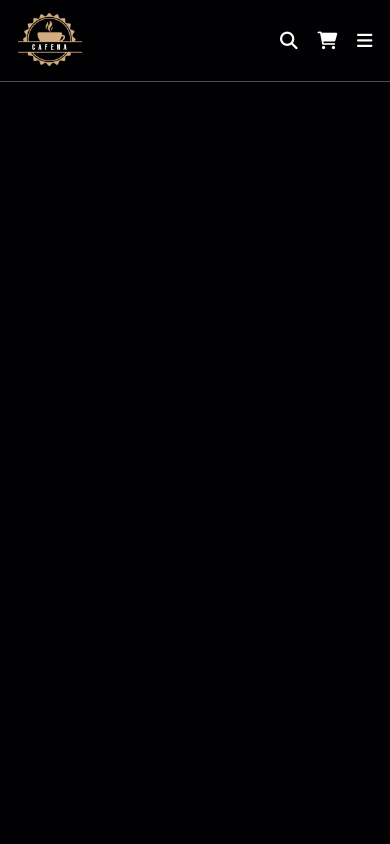
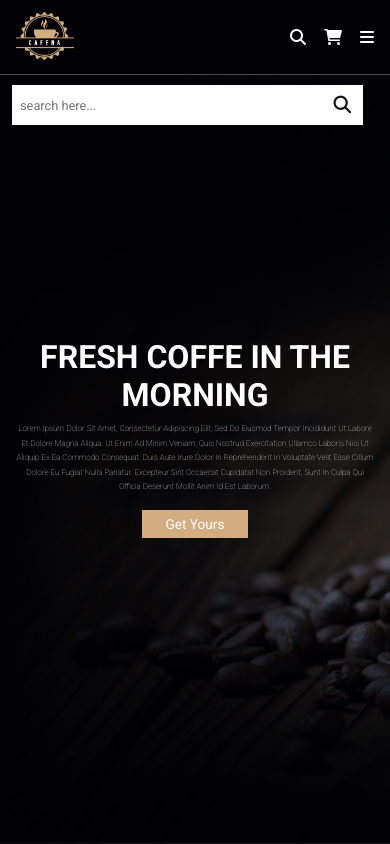
Before and after one commit to Brassco/CoffeShop, a plain HTML site: page index.html in a window 390 px wide. Both pictures are taken after a click on the element 288 px from the left and 40 px from the top of the page. Drawn offline with Linux system fonts and the light colour scheme.

Commit message:
done Home section

```diff
--- a/assets/css/styles.css
+++ b/assets/css/styles.css
@@ -17,7 +17,7 @@
   border: none;
   text-decoration: none;
   text-transform: capitalize;
-  transition: 0.2s linear;
+  /* transition: 0.2s linear; */
 }
 
 html {
@@ -25,6 +25,10 @@ html {
   overflow-x: hidden;
   scroll-padding-top: 9rem;
   scroll-behavior: smooth;
+}
+
+section {
+  padding: 2rem 7%;
 }
 
 html::-webkit-scrollbar {
@@ -110,7 +114,7 @@ body {
   top: 115%;
   right: 7%;
   background: #fff;
-  width: 50rem;
+  width: 90%;
   height: 5rem;
   display: flex;
   align-items: center;
@@ -188,7 +192,48 @@ body {
   text-align: center;
 }
 
-/* Media Queries */
+.active-form {
+  transform: scaleY(1);
+}
+
+.active {
+  right: 0;
+}
+
+/*********** HOME SECTION ***********/
+
+.home {
+  min-height: 100vh;
+  display: flex;
+  align-items: center;
+  background: url("../images/home-img.jpeg") no-repeat;
+  background-size: cover;
+  background-position: center;
+}
+
+.content {
+}
+
+.home-content {
+  max-width: 60rem;
+  padding-top: 12rem;
+}
+
+.home-title {
+  font-size: 6rem;
+  text-transform: uppercase;
+  color: #fff;
+}
+
+.home-description {
+  font-size: 1.5rem;
+  font-weight: lighter;
+  line-height: 1.8;
+  padding: 1rem 0;
+  color: #eee;
+}
+
+/*********** MEDIA QUERIES ***********/
 @media (max-width: 991px) {
   html {
     font-size: 55%;
@@ -197,9 +242,13 @@ body {
   .header {
     padding: 1.5rem 2rem;
   }
+
+  section {
+    padding: 2rem;
+  }
 }
 
-@media (max-width: 991px) {
+@media (max-width: 768px) {
   #menu-btn {
     display: inline-block;
   }
@@ -220,4 +269,31 @@ body {
     padding: 0.5rem;
     font-size: 2rem;
   }
+
+  .active {
+    right: 0;
+  }
+
+  .home {
+    background-position: left;
+    justify-content: center;
+    text-align: center;
+  }
 }
+
+@media (max-width: 450px) {
+  html {
+    font-size: 50%;
+  }
+
+  .home-content{
+    padding-top: 4rem;
+  }
+
+  .home-title {
+    font-size: 4rem;
+  }
+
+  .home-description {
+    font-size: 1rem;
+}
--- a/assets/js/index.js
+++ b/assets/js/index.js
@@ -0,0 +1,21 @@
+let navbar = document.querySelector('.navbar');
+let cartItems = document.querySelector('.cart-items-container ');
+let searchForm = document.querySelector('.search-form');
+
+document.getElementById('menu-btn').addEventListener('click', () => {
+    searchForm.classList.remove('active-form')
+    cartItems.classList.remove('active')
+    navbar.classList.toggle('active')
+})
+
+document.getElementById('cart-btn').addEventListener('click', () => {
+    navbar.classList.remove('active')
+    searchForm.classList.remove('active-form')
+    cartItems.classList.toggle('active')
+})
+
+document.getElementById('search-btn').addEventListener('click', () => {
+    navbar.classList.remove('active')
+    cartItems.classList.remove('active')
+    searchForm.classList.toggle('active-form')
+})
--- a/index.html
+++ b/index.html
@@ -78,6 +78,15 @@
 
         </header>
 
+        <!-- HOME SECTION -->
+        <section class="home" id="home">
+            <div class="content home-content ">
+                <h3 class="home-title">fresh coffe in the morning</h3>
+                <p class="home-description">Lorem ipsum dolor sit amet, consectetur adipiscing elit, sed do eiusmod tempor incididunt ut labore et dolore magna aliqua. Ut enim ad minim veniam, quis nostrud exercitation ullamco laboris nisi ut aliquip ex ea commodo consequat. Duis aute irure dolor in reprehenderit in voluptate velit esse cillum dolore eu fugiat nulla pariatur. Excepteur sint occaecat cupidatat non proident, sunt in culpa qui officia deserunt mollit anim id est laborum.</p>
+                <a href="" class="btn">Get yours</a>
+            </div>
+        </section>
+
         <script src="assets/js/index.js"></script>
     </body>
 </html>
```
